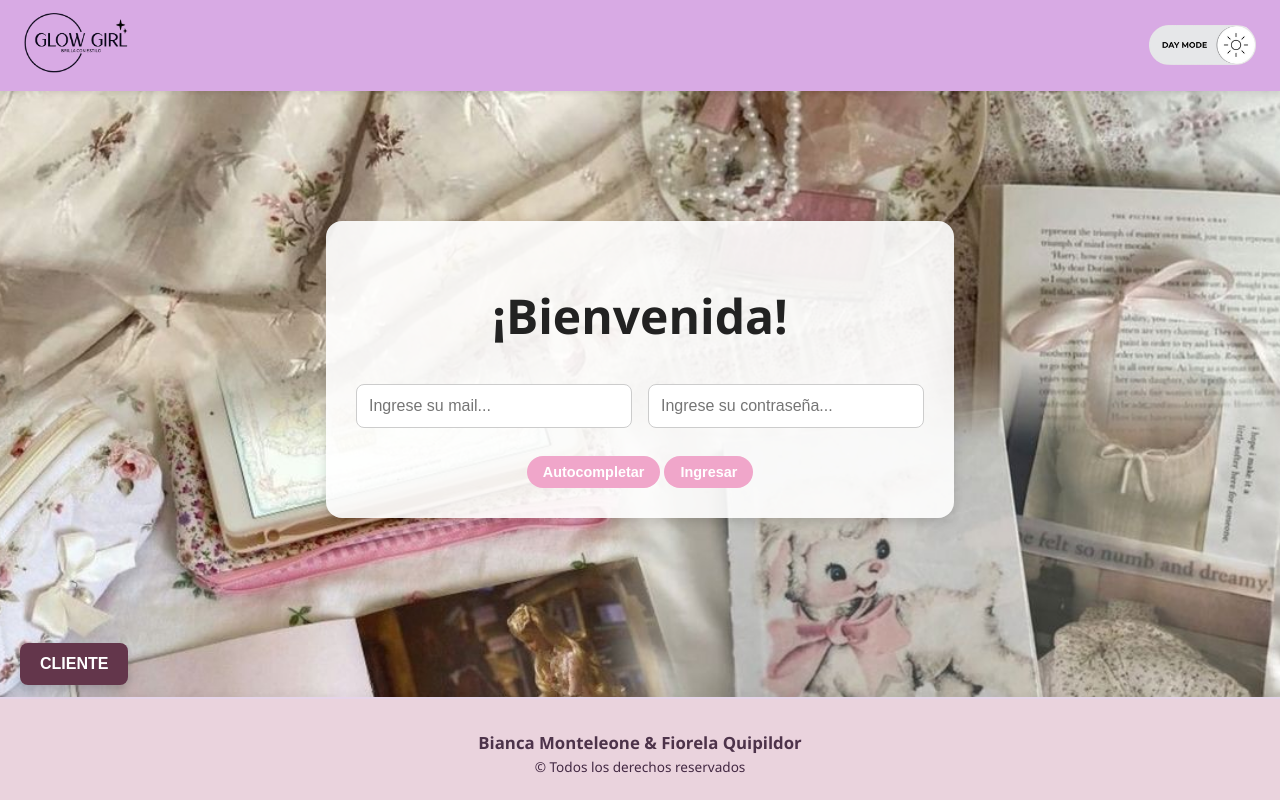
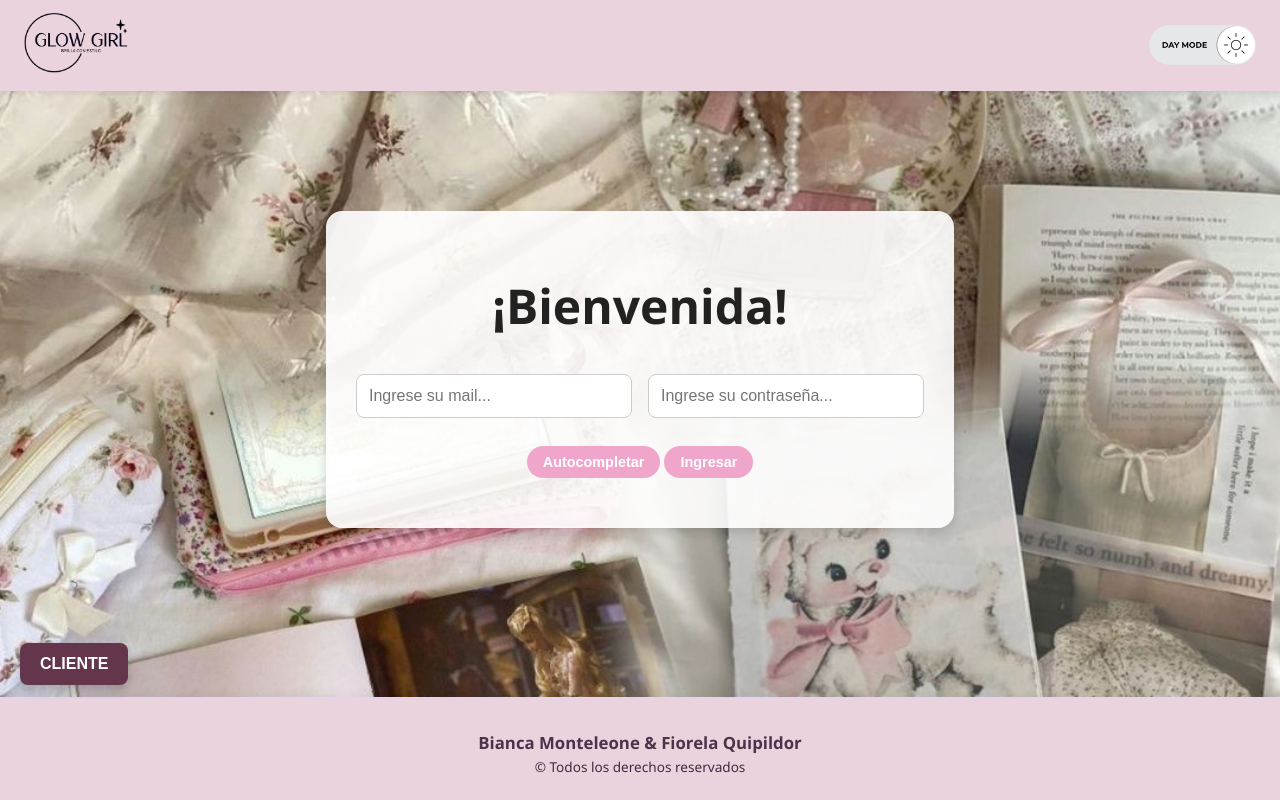
Before and after one commit to QuipildorFiorela/glow-girl-product-catalog, a Node project: template backend/src/views/adminLogin.ejs in a window 1280 px wide. Run offline with Node 20 templates, Linux system fonts and the light colour scheme; the template is opened without the code that fills it, so the values that code supplies are empty; some libraries are stand-ins or nearby versions.

Commit message:
más cosas de estilos

```diff
--- a/backend/src/public/css/adminLogin.css
+++ b/backend/src/public/css/adminLogin.css
@@ -11,7 +11,7 @@
 
 /*----------------------------- Navbar -----------------------------*/
 .navbar {
-    background-color: rgb(216, 170, 228);
+    background-color: rgb(234, 211, 221);
 }
 
 /*------------------------------ Main ------------------------------*/
--- a/backend/src/public/css/catalog.css
+++ b/backend/src/public/css/catalog.css
@@ -1,6 +1,6 @@
 /*----------------------------- Navbar -----------------------------*/
 .navbar {
-    background-color: rgb(209, 118, 180);
+    background-color: rgb(234, 211, 221);
 }
 
 /*------------------------------ Main ------------------------------*/
@@ -160,6 +160,7 @@
     .product-card img {
         max-width: 140px;
     }
+
 }
 
 /*---------------------------- Dark Mode ----------------------------*/
--- a/backend/src/public/css/createProduct.css
+++ b/backend/src/public/css/createProduct.css
@@ -1,6 +1,6 @@
 /*----------------------------- Navbar -----------------------------*/
 .navbar {
-    background-color: rgb(216, 170, 228);
+    background-color: rgb(234, 211, 221);
 }
 
 /*----------------------------  Main  ----------------------------*/
--- a/backend/src/public/css/sales.css
+++ b/backend/src/public/css/sales.css
@@ -1,6 +1,6 @@
 /*----------------------------- Navbar -----------------------------*/
 .navbar {
-    background-color: rgb(216, 170, 228);
+    background-color: rgb(234, 211, 221);
 }
 
 /* ------------------ Sales Page Specific ------------------ */
--- a/backend/src/public/css/styles.css
+++ b/backend/src/public/css/styles.css
@@ -1,9 +1,20 @@
 /*----------------------------- General -----------------------------*/
+html, body {
+    height: 100%;
+    margin: 0;
+    display: flex;
+    flex-direction: column;
+}
+
 body {
     font-family: 'Segoe UI', sans-serif;
-    margin: 0;
     background-color: #f5f5f5;
     color: #333;
+}
+
+/* para que el footer quede abajo si hay poco contenido */
+main {
+    flex: 1;
 }
 
 header {
@@ -22,6 +33,7 @@
     box-shadow: 0 2px 6px rgba(0, 0, 0, 0.1);
     flex-wrap: wrap;
     gap: 2rem;
+    background-color: rgb(234, 211, 221);
 }
 
 .logo img {
@@ -258,6 +270,7 @@
     box-shadow: 0 -2px 10px rgba(0, 0, 0, 0.05);
     border-top: 2px solid #e5d4e9;
     margin-top: 3rem;
+    position: static;
 }
 
 footer h5 {
@@ -330,6 +343,7 @@
     color: #a580b6;
     box-shadow: 0 -2px 10px rgba(0, 0, 0, 0.05);
     border-top: 2px solid #e5d4e9;
+    position:static;
 }
 
 body.dark-mode footer p {
--- a/backend/src/public/js/utils.js
+++ b/backend/src/public/js/utils.js
@@ -2,24 +2,30 @@
     const btnMode = document.getElementById("btnMode");
     const storeLogo = document.getElementById("storeLogo");
 
+    const darkModeIcon = "/img/icons/dark_mode_icon.png";
+    const lightModeIcon = "/img/icons/light_mode_icon.png";
+    const logoTiendaDarkMode = "/img/icons/logo_tienda_dark_icon.png";
+    const logoTiendaLightIcon = "/img/icons/logo_tienda_light_icon.png";
+
     // Verificar si ya había un modo guardado
     if (localStorage.getItem("mode") === "dark") {
         document.body.classList.add("dark-mode");
-        btnMode.src = "http://localhost:5000/img/icons/dark_mode_icon.png";
-        storeLogo.src = "http://localhost:5000/img/icons/logo_tienda_dark_icon.png";
+        btnMode.src = darkModeIcon;
+        storeLogo.src = logoTiendaDarkMode;
     }
 
     btnMode.addEventListener("click", () => {
         const activeMode = document.body.classList.toggle("dark-mode");
 
         // Cambiar ícono
-        btnMode.src = activeMode ? "http://localhost:5000/img/icons/dark_mode_icon.png" : "http://localhost:5000/img/icons/light_mode_icon.png";
-        storeLogo.src = activeMode ? "http://localhost:5000/img/icons/logo_tienda_dark_icon.png" : "http://localhost:5000/img/icons/logo_tienda_light_icon.png";
+        btnMode.src = activeMode ? darkModeIcon : lightModeIcon;
+        storeLogo.src = activeMode ? logoTiendaDarkMode : logoTiendaLightIcon;
 
         // Guardar en sessionStorage
         localStorage.setItem("mode", activeMode ? "dark" : "light");
     });
 }
+
 
 export function showUserWindow() {
     const userIcon = document.getElementById("userIcon");
@@ -38,7 +44,7 @@
         sessionStorage.removeItem("userName");
         sessionStorage.removeItem("cart");
         sessionStorage.removeItem("actualPage");
-        window.location.href='http://localhost:5000/api/admin/login';
+        window.location.href='/api/admin/login';
     });
 
     // Cerrar la ventana si se hace clic fuera
--- a/backend/src/views/adminLogin.ejs
+++ b/backend/src/views/adminLogin.ejs
@@ -17,7 +17,6 @@
             <div class="logo">
                 <img class="store-logo" id="storeLogo" src="/img/icons/logo_tienda_light_icon.png" alt="Store Logo" />
             </div>
-
             <div class="icons">
                 <img src="/img/icons/light_mode_icon.png" alt="Change Mode" class="icon-mode" id="btnMode">
             </div>
@@ -35,13 +34,12 @@
                 <button class="btn-pink" id="btnAutocomplete">Autocompletar</button>
                 <button class="btn-pink" id="btnEnter">Ingresar</button>
             </div>
-        </div>
-
-        <a href="http://127.0.0.1:5500/frontend/login.html">
-            <button class="btn-wine" id="btn-client">CLIENTE</button>
-        </a>
+            <a href="http://127.0.0.1:5500/frontend/login.html">
+                <button class="btn-wine" id="btn-client">CLIENTE</button>
+            </a>
         </div>
     </main>
+
     <%- include('partials/footer.ejs') %>
     <script type="module" src="/js/adminLogin.js"></script>
 </body>
--- a/backend/src/views/catalog.ejs
+++ b/backend/src/views/catalog.ejs
@@ -3,6 +3,7 @@
 
 <head>
     <meta charset="UTF-8" />
+    <meta name="viewport" content="width=device-width, initial-scale=1.0">
     <title>Glow Girl - Productos</title>
     <link rel="stylesheet" href="/css/styles.css">
     <link rel="stylesheet" href="/css/catalog.css">
@@ -18,10 +19,6 @@
             </div>
 
             <!-- FALTA ARREGLAR EL FILTRO -->
-            <div class="search-container" id="searchContainer">
-                <input type="text" placeholder="Buscar..." class="search-bar">
-                <img src="http://localhost:5000/img/icons/search_icon.png" alt="Search" class="icon-search">
-            </div>
 
             <a href="/api/admin/products/create">
                 <button class="btn-darkPink" id="btnCrearProducto">Crear producto</button>
--- a/backend/src/views/updateProduct.ejs
+++ b/backend/src/views/updateProduct.ejs
@@ -34,7 +34,7 @@
             </div>
         </nav>
     </header>
-    <h2>*ੈ✩‧₊˚Edita el producto*ੈ✩‧₊˚</h2>
+    <h2>*ੈ✩‧₊˚ Editar el producto *ੈ✩‧₊˚</h2>
     <main class="form-container">
         <form id="formUpdateProduct">
             <input type="hidden" id="id" value="<%= product.id %>">
@@ -72,7 +72,7 @@
             <button ID="btnCancel" type="button">Cancelar</button>
         </form>
     </main>
-
+    <%- include('partials/footer.ejs') %>
     <script type="module" src="/js/updateProduct.js"></script>
 </body>
 
```
Also changed, not shown: other parts of backend/src/public/css/adminLogin.css (+36 -0 lines), frontend/css/catalog.css (+5 -4 lines), frontend/js/utils.js (+9 -4 lines), 1 other file.
